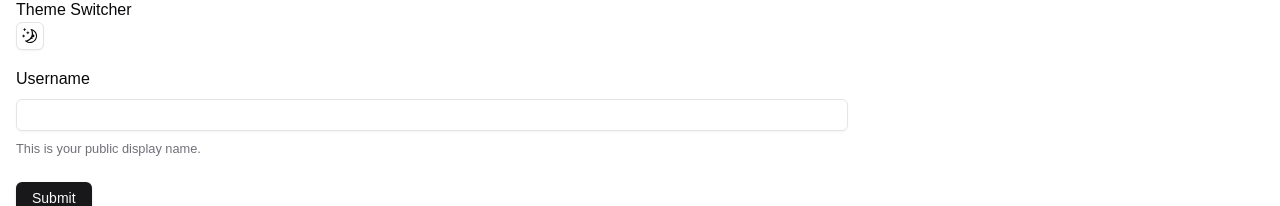
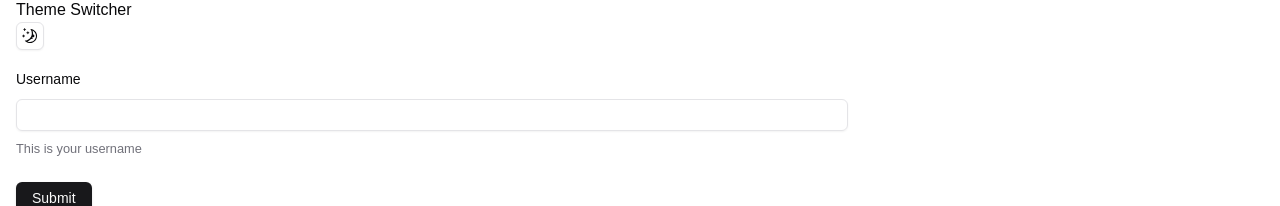
Before and after one commit to GilbertoFreitasJunior997/nextjs-template, a Next.js app: page /components in a window 1280 px wide. Shown: the part 2245-2451 px from the top of the page. Built offline with nearby package versions, Linux system fonts and the light colour scheme.

Commit message:
feat: adds text-form-input

```diff
--- a/app/components/_samples/form-sample/index.tsx
+++ b/app/components/_samples/form-sample/index.tsx
@@ -2,13 +2,7 @@
 
 import { Button } from "@/components/button";
 import { Form } from "@/components/form";
-import { FormControl } from "@/components/form/components/form-control";
-import { FormDescription } from "@/components/form/components/form-description";
-import { FormField } from "@/components/form/components/form-field";
-import { FormItem } from "@/components/form/components/form-item";
-import { FormLabel } from "@/components/form/components/form-label";
-import { FormMessage } from "@/components/form/components/form-message";
-import { Input } from "@/components/input";
+import { TextFormInput } from "@/components/form/inputs/text-form-input";
 import { zodResolver } from "@hookform/resolvers/zod";
 import { useForm } from "react-hook-form";
 import { toast } from "sonner";
@@ -37,22 +31,11 @@ export const FormSample = () => {
       onSubmit={onSubmit}
       className="w-2/3 space-y-6"
     >
-      <FormField
-        control={form.control}
+      <TextFormInput
+        form={form}
         name="username"
-        render={({ field }) => (
-          <FormItem>
-            <FormLabel>Username</FormLabel>
-            <FormControl>
-              <Input
-                form={form}
-                {...field}
-              />
-            </FormControl>
-            <FormDescription>This is your public display name.</FormDescription>
-            <FormMessage />
-          </FormItem>
-        )}
+        label="Username"
+        description="This is your username"
       />
       <Button type="submit">Submit</Button>
     </Form>
--- a/components/form/components/form-control/index.tsx
+++ b/components/form/components/form-control/index.tsx
@@ -1,10 +1,10 @@
+import { Slot } from "@radix-ui/react-slot";
 import { forwardRef } from "react";
 import { useFormField } from "../../context/form-field-context/hooks/use-form-field";
-import { Slot } from "@radix-ui/react-slot";
 import { FormControlProps, FormControlRef } from "./types";
 
 export const FormControl = forwardRef<FormControlRef, FormControlProps>(
-  ({ ...props }, ref) => {
+  (props, ref) => {
     const { error, formItemId, formDescriptionId, formMessageId } =
       useFormField();
 
--- a/components/form/components/form-label/index.tsx
+++ b/components/form/components/form-label/index.tsx
@@ -1,3 +1,4 @@
+import { Label } from "@/components/label";
 import { cn } from "@/lib/utils";
 import * as LabelPrimitive from "@radix-ui/react-label";
 import { ComponentPropsWithoutRef, ElementRef, forwardRef } from "react";
@@ -10,7 +11,7 @@ export const FormLabel = forwardRef<
   const { error, formItemId } = useFormField();
 
   return (
-    <LabelPrimitive.Label
+    <Label
       ref={ref}
       className={cn(error && "text-destructive", className)}
       htmlFor={formItemId}
--- /dev/null
+++ b/components/form/inputs/text-form-input/index.tsx
@@ -0,0 +1,37 @@
+import { Input } from "@/components/input";
+import { FieldValues } from "react-hook-form";
+import { FormControl } from "../../components/form-control";
+import { FormDescription } from "../../components/form-description";
+import { FormField } from "../../components/form-field";
+import { FormItem } from "../../components/form-item";
+import { FormLabel } from "../../components/form-label";
+import { FormMessage } from "../../components/form-message";
+import { TextFormInputProps } from "./types";
+
+export const TextFormInput = <TForm extends FieldValues>({
+  name,
+  form,
+  label,
+  description,
+  ...props
+}: TextFormInputProps<TForm>) => {
+  return (
+    <FormField
+      name={name}
+      control={form.control}
+      render={({ field }) => (
+        <FormItem>
+          <FormLabel>{label ?? name}</FormLabel>
+          <FormControl>
+            <Input
+              {...props}
+              {...field}
+            />
+          </FormControl>
+          {!!description && <FormDescription>{description}</FormDescription>}
+          <FormMessage />
+        </FormItem>
+      )}
+    />
+  );
+};
--- /dev/null
+++ b/components/form/inputs/text-form-input/types.ts
@@ -0,0 +1,9 @@
+import { InputProps } from "@/components/input/types";
+import { OmitMerge } from "@/lib/types";
+import { FieldValues } from "react-hook-form";
+import { FormInputProps } from "../../types";
+
+export type TextFormInputProps<TForm extends FieldValues> = OmitMerge<
+  InputProps,
+  FormInputProps<TForm>
+>;
--- a/components/form/types.ts
+++ b/components/form/types.ts
@@ -1,5 +1,5 @@
 import { HTMLAttributes } from "react";
-import { FieldErrors, FieldValues, UseFormReturn } from "react-hook-form";
+import { FieldErrors, FieldValues, Path, UseFormReturn } from "react-hook-form";
 
 type FormCustomProps<TForm extends FieldValues> = {
   form: UseFormReturn<TForm>;
@@ -8,7 +8,9 @@ type FormCustomProps<TForm extends FieldValues> = {
 };
 
 export type FormInputProps<TForm extends FieldValues> = {
+  name: Path<TForm>;
   form: UseFormReturn<TForm>;
+  description?: string;
 };
 
 export type FormProps<TForm extends FieldValues> = Omit<
--- a/components/input/index.tsx
+++ b/components/input/index.tsx
@@ -1,14 +1,10 @@
 import { cn } from "@/lib/utils";
-import { FC, ForwardedRef, forwardRef } from "react";
-import { FieldValues } from "react-hook-form";
+import { ForwardedRef, forwardRef } from "react";
 import { Label } from "../label";
 import { InputProps, InputRef } from "./types";
 
 export const Input = forwardRef(
-  <TForm extends FieldValues>(
-    { className, label, form, ...props }: InputProps<TForm>,
-    ref: ForwardedRef<InputRef>,
-  ) => {
+  ({ className, label, ...props }: InputProps, ref: ForwardedRef<InputRef>) => {
     const Comp = (
       <input
         className={cn(
@@ -32,4 +28,4 @@ export const Input = forwardRef(
     );
   },
 );
-(Input as FC).displayName = "Input";
+Input.displayName = "Input";
--- a/components/input/types.ts
+++ b/components/input/types.ts
@@ -1,12 +1,6 @@
-import { OmitMerge } from "@/lib/types";
 import { InputHTMLAttributes } from "react";
-import { FieldValues } from "react-hook-form";
-import { FormInputProps } from "../form/types";
 
-export type InputProps<TForm extends FieldValues> = OmitMerge<
-  InputHTMLAttributes<HTMLInputElement>,
-  FormInputProps<TForm>
-> & {
+export type InputProps = InputHTMLAttributes<HTMLInputElement> & {
   label?: string;
 };
 
--- a/lib/react.d.ts
+++ b/lib/react.d.ts
@@ -2,6 +2,6 @@ import React from "react";
 
 declare module "react" {
   function forwardRef<T, P = {}>(
-    render: (props: P, ref: ForwardedRef<T>) => ReactElement | null,
-  ): (props: P & RefAttributes<T>) => ReactElement | null;
+    render: (props: P, ref: ForwardedRef<T>) => (ReactElement & {displayName: string}) | null,
+  ): (props: P & RefAttributes<T>) => (ReactElement & {displayName: string}) | null;
 }
```
